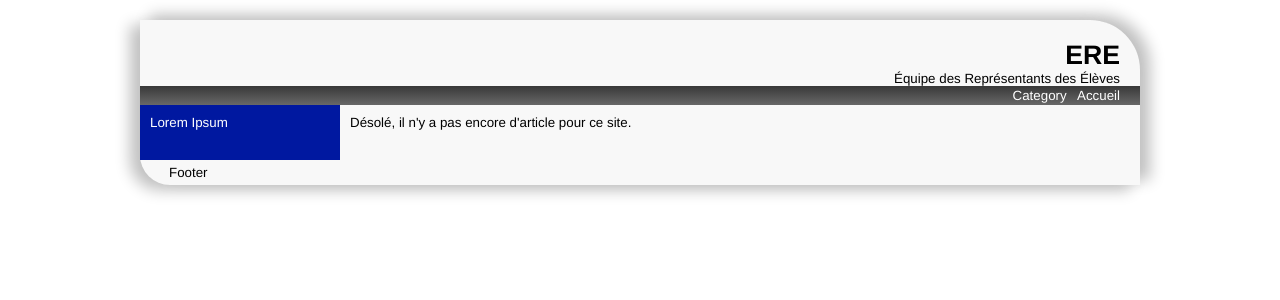
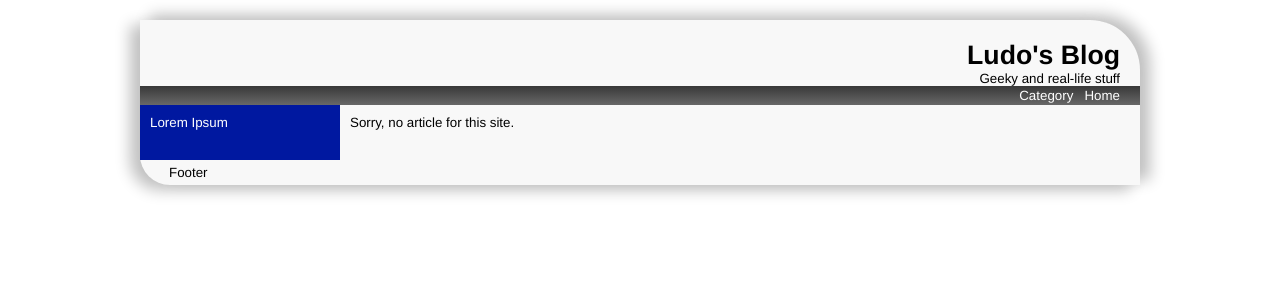
Before and after one commit to vicould/ludo_s_site, a Django app: template templates/blog/article_archive.html in a window 1280 px wide. Shown: the top 300 px of the page. Run offline with Django 3.2, Linux system fonts and the light colour scheme; the template is opened without the code that fills it, so the values that code supplies are empty.

Commit message:
Relocalized html files. Changed the name of the project.

```diff
--- a/blog/feeds.py
+++ b/blog/feeds.py
@@ -2,9 +2,9 @@ from django.contrib.syndication.views import Feed
 from  blog.models import Article
 
 class RecentArticlesFeed(Feed):
-    title = "Les derniers articles du site de l'ERE"
+    title = "Ludo's blog last updates"
     link = "/"
-    description = "Flux regroupant les derniers articles du site de l'ERE"
+    description = "Last articles feed"
 
     def items(self):
         return Article.objects.order_by('-date')[:5]
--- a/settings.py
+++ b/settings.py
@@ -1,4 +1,4 @@
-# Django settings for first_project project.
+# Django settings for ludo_site project.
 import os
 
 DEBUG = True
@@ -32,7 +32,7 @@ TIME_ZONE = 'Europe/Paris'
 
 # Language code for this installation. All choices can be found here:
 # http://www.i18nguy.com/unicode/language-identifiers.html
-LANGUAGE_CODE = 'fr-FR'
+LANGUAGE_CODE = 'en-US'
 
 SITE_ID = 1
 
@@ -76,7 +76,7 @@ MIDDLEWARE_CLASSES = (
     'django.contrib.messages.middleware.MessageMiddleware',
 )
 
-ROOT_URLCONF = 'first_project.urls'
+ROOT_URLCONF = 'ludo_s_site.urls'
 
 TEMPLATE_DIRS = (
     # Put strings here, like "/home/html/django_templates" or "C:/www/django/templates".
--- a/templates/blog/article_archive.html
+++ b/templates/blog/article_archive.html
@@ -1,7 +1,7 @@
 {% extends 'layout/article_archive_template.html' %}
 
 {% block extrahead %}
-<link rel="alternate" type="application/rss+xml" title="ERE || Derniers articles" href="/latest/feed" />
+<link rel="alternate" type="application/rss+xml" title="Ludo's blog || Last updates" href="/latest/feed" />
 {% endblock %}
 
 {% block archive_type %} site{% endblock %}
--- a/templates/blog/article_archive_month.html
+++ b/templates/blog/article_archive_month.html
@@ -1,3 +1,3 @@
 {% extends 'layout/article_archive_template.html' %}
 
-{% block archive_type %} mois{% endblock%} <!--sets the end of the text displayed when no archive were found-->
+{% block archive_type %} month{% endblock%} <!--sets the end of the text displayed when no archive were found-->
--- a/templates/blog/article_archive_year.html
+++ b/templates/blog/article_archive_year.html
@@ -1,3 +1,3 @@
 {% extends 'layout/article_archive_template.html' %}
 
-{% block archive_type %}ette année{% endblock%} <!--sets the end of the text displayed when no archive were found-->
+{% block archive_type %} year{% endblock%} <!--sets the end of the text displayed when no archive were found-->
--- a/templates/layout/article_archive_template.html
+++ b/templates/layout/article_archive_template.html
@@ -6,13 +6,13 @@
 	{% for article in object_list %}
 	<div class="article">
     <h2><a href="{{ article.get_absolute_url }}">{{ article.title }}</a></h2>
-    <div class="article_informations">Écrit par <a href="{{ article.author.get_absolute_url }}">{{ article.author }}</a> dans <a href="{{ article.category.get_absolute_url }}">{{ article.category }}</a></div>
+    <div class="article_informations">Written by <a href="{{ article.author.get_absolute_url }}">{{ article.author }}</a> in <a href="{{ article.category.get_absolute_url }}">{{ article.category }}</a></div>
 		<p class="article_abstract">{{ article.extract }}</p>
 	</div>
 	{% endfor %}
 {% else %}
   <p id="no_archive_found">
-    Désolé, il n'y a pas encore d'article pour ce{% block archive_type %}{% endblock %}.
+    Sorry, no article for this {% block archive_type %}{% endblock %}.
   </p>
 {% endif %}
 </div>
--- a/templates/layout/base.html
+++ b/templates/layout/base.html
@@ -1,7 +1,7 @@
 <!DOCTYPE HTML>
 <html>
   <head>
-    <title>{% block title %}{% endblock %}Site de l'ERE, Équipe des Représentants des Élèves</title>
+    <title>{% block title %}{% endblock %}Ludo's blog</title>
     <meta http-equiv="Content-Type" content="text/html, charset=UTF-8" />
     <link rel="stylesheet" type="text/css" href="{{ MEDIA_URL }}css/style.css" media="screen" />
     <link rel="icon" href="{{ MEDIA_URL }}favicon.png" />
@@ -12,12 +12,12 @@
       <div id="main_div_2">
         <div id="header">
           <div id="title">
-            <h1><a href="/">ERE</a></h1>
-            Équipe des Représentants des Élèves
+            <h1><a href="/">Ludo's Blog</a></h1>
+            Geeky and real-life stuff
           </div>
           <div id="top_menu">
             <a href="/categories">Category</a>&nbsp;&nbsp;
-            <a href="/">Accueil</a>
+            <a href="/">Home</a>
           </div>
         </div>
         <div id="center">
```
Also changed, not shown: templates/blog/article_entry.html (+8 -6 lines).
